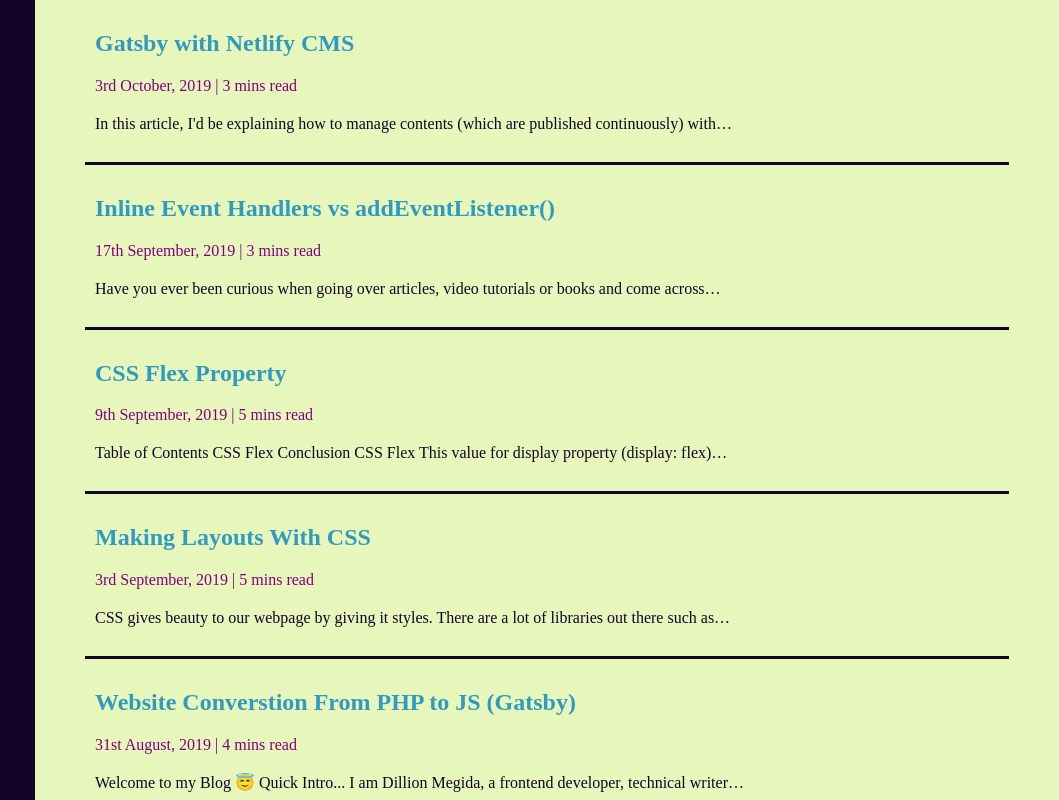
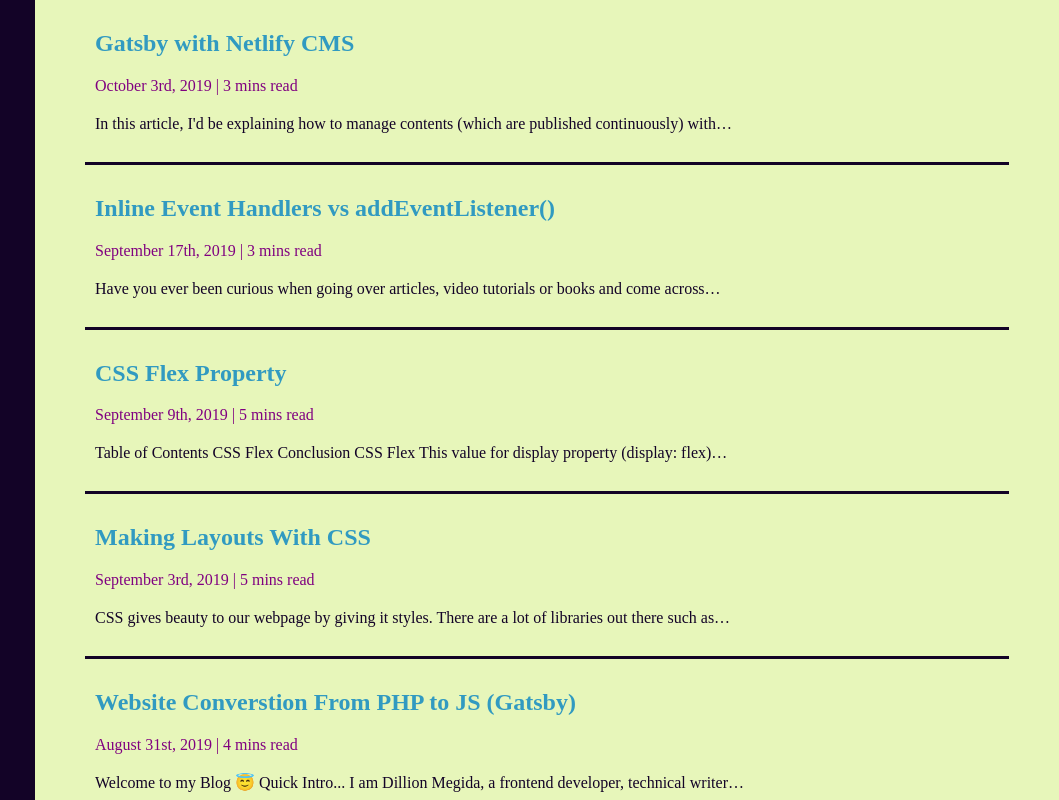
Before and after one commit to dillionmegida/thewebfor5, a Gatsby site: page / in a window 1280 px wide. Shown: the top 800 px of the page, 221-1280 px from the left. Built offline with nearby package versions, Linux system fonts and the light colour scheme; Gatsby itself is replaced by a stand-in of ours; a web font is replaced by a local one.

Commit message:
Formatted dates in posts

```diff
--- a/src/components/common/functions.js
+++ b/src/components/common/functions.js
@@ -76,7 +76,7 @@
             daySuffix = 'th';
     }
 
-    let fullDate = `${day}${daySuffix} ${monthName}, ${year}`;
+    let fullDate = `${monthName} ${day}${daySuffix}, ${year}`;
     return fullDate;
 }
 
```
